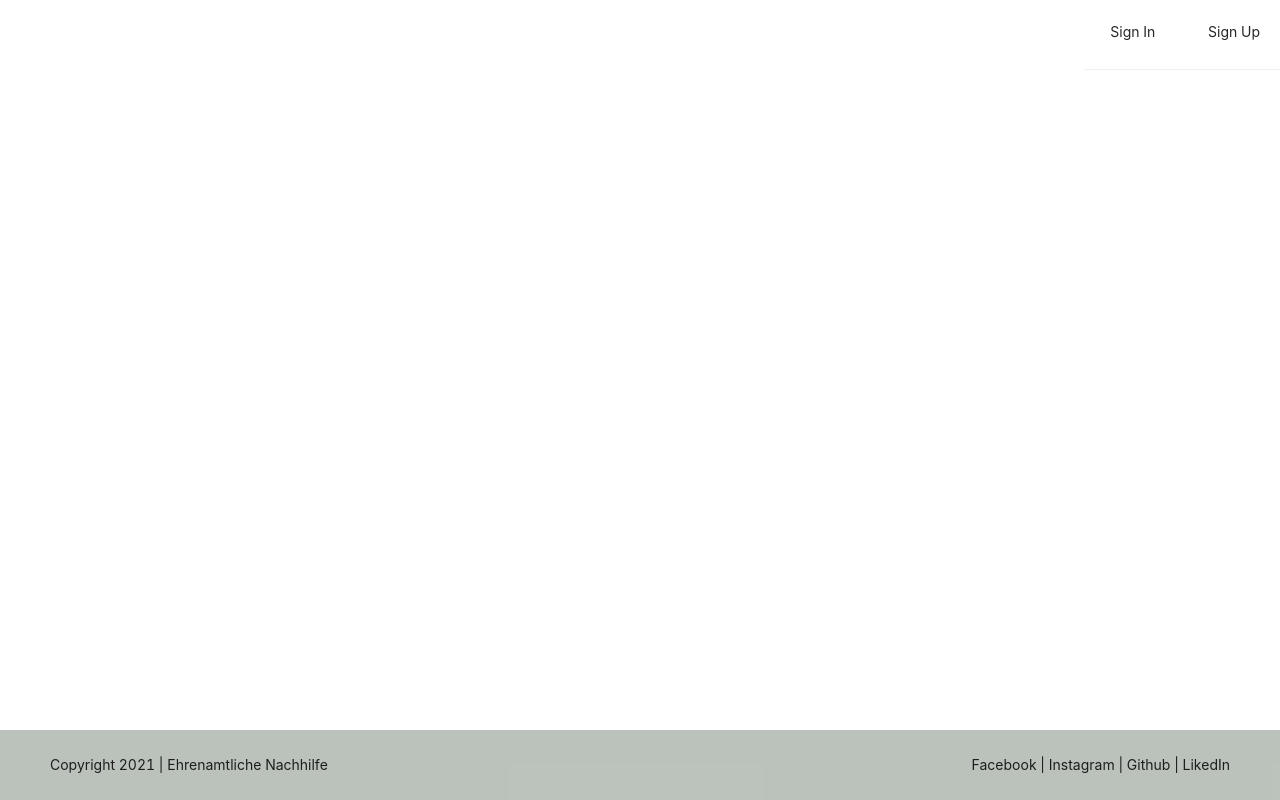
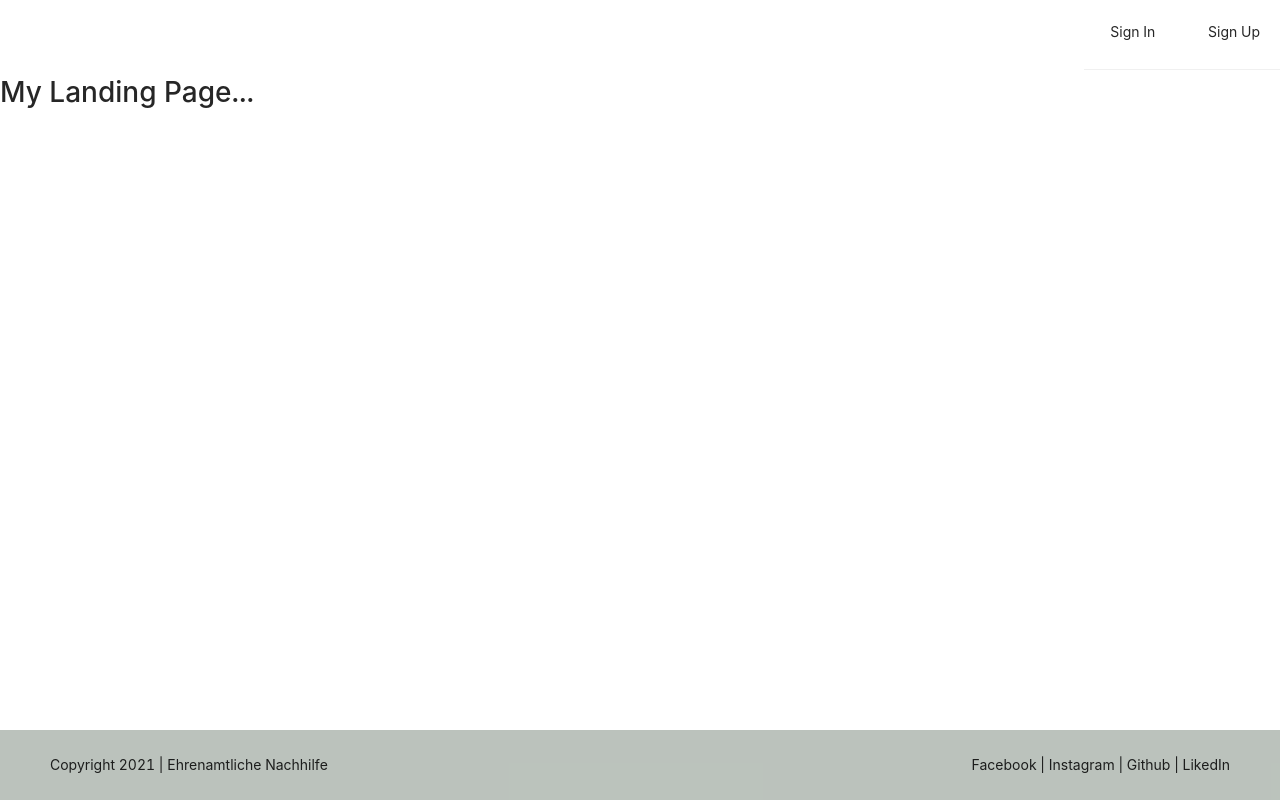
Before and after one commit to celalettin-turgut/voluntary-coaching, a React (Create React App) app: page / in a window 1280 px wide. Built offline with nearby package versions, Linux system fonts and the light colour scheme; no server answers.

Commit message:
home components added to route

```diff
--- a/src/Main.js
+++ b/src/Main.js
@@ -5,11 +5,15 @@ const Signup = lazy(() => import('./components/Signup'));
 const Signin = lazy(() => import('./components/Signin'));
 const Dashboard = lazy(() => import('./components/Dashboard'));
 const Profile = lazy(() => import('./components/profile'));
+const Home = lazy(() => import('./components/Home'));
 
 const Main = () => {
   return (
     <div className='main-content'>
       <Switch>
+        <Route exact path='/'>
+          <Home />
+        </Route>
         <Route exact path='/signup'>
           <Signup />
         </Route>
```
